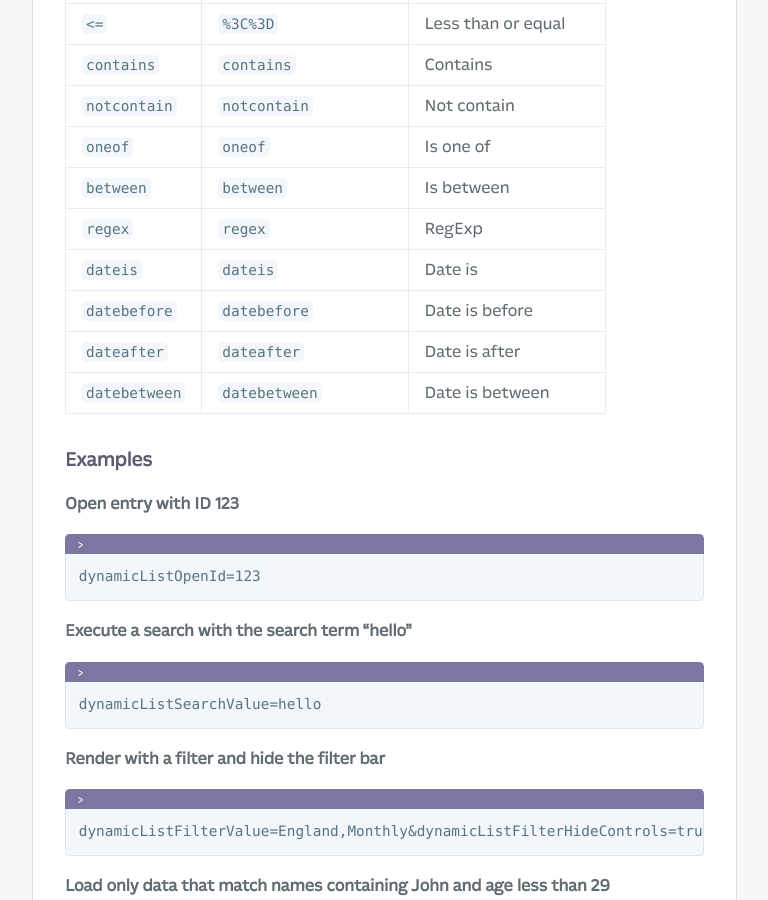
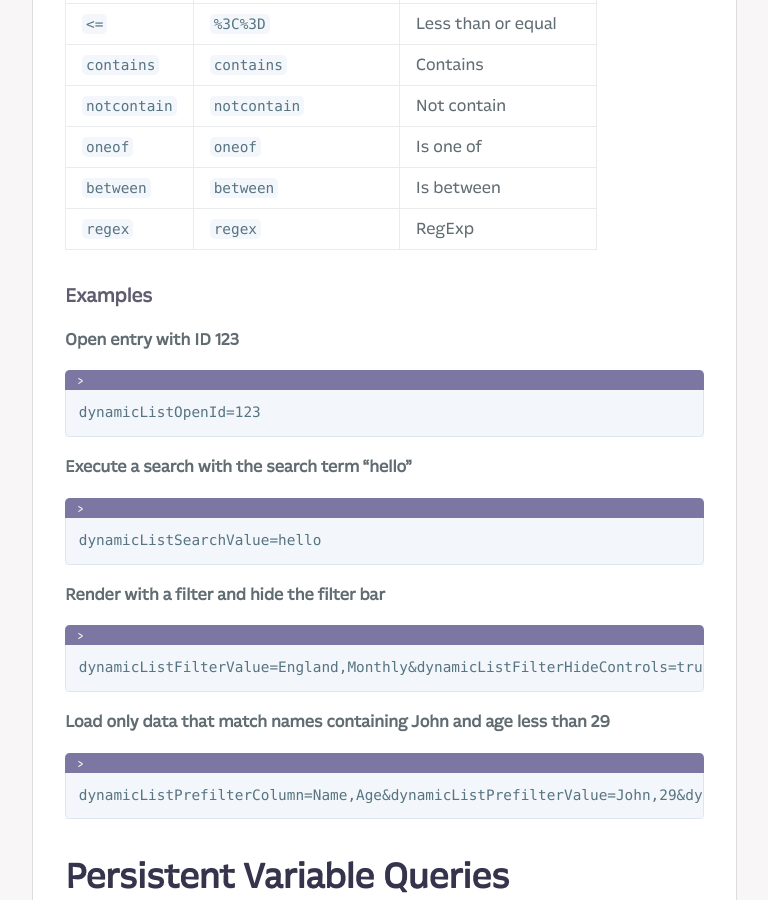
Before and after one commit to Fliplet/fliplet-cli, a Jekyll site: the page built from docs/API/components/list-from-data-source.md, in a window 1280 px wide and 900 px high, scrolled down 25598 px. Shown: the whole window, without its empty margins (254-1022 px from the left). Built offline with Jekyll 4.4.1, drawn with Linux system fonts in a browser that asks for light colours; nearby versions of some CDN libraries; our own code applies the rules of GitHub Pages for plain Markdown files; library files that are not in the unit come from our copies; comment, search, counter and statistics services are not loaded; a style sheet for code colours, icons or effects is not loaded.

Commit message:
Remove date logic filters are the values complicated to use and undocumented

```diff
--- a/docs/API/components/list-from-data-source.md
+++ b/docs/API/components/list-from-data-source.md
@@ -671,10 +671,6 @@ Use the following query parameters when linking to a screen with **List (from da
 | `oneof` | `oneof` | Is one of |
 | `between` | `between` | Is between |
 | `regex` | `regex` | RegExp |
-| `dateis` | `dateis` | Date is |
-| `datebefore` | `datebefore` | Date is before |
-| `dateafter` | `dateafter` | Date is after |
-| `datebetween` | `datebetween` | Date is between |
 
 ### Examples
 
```
